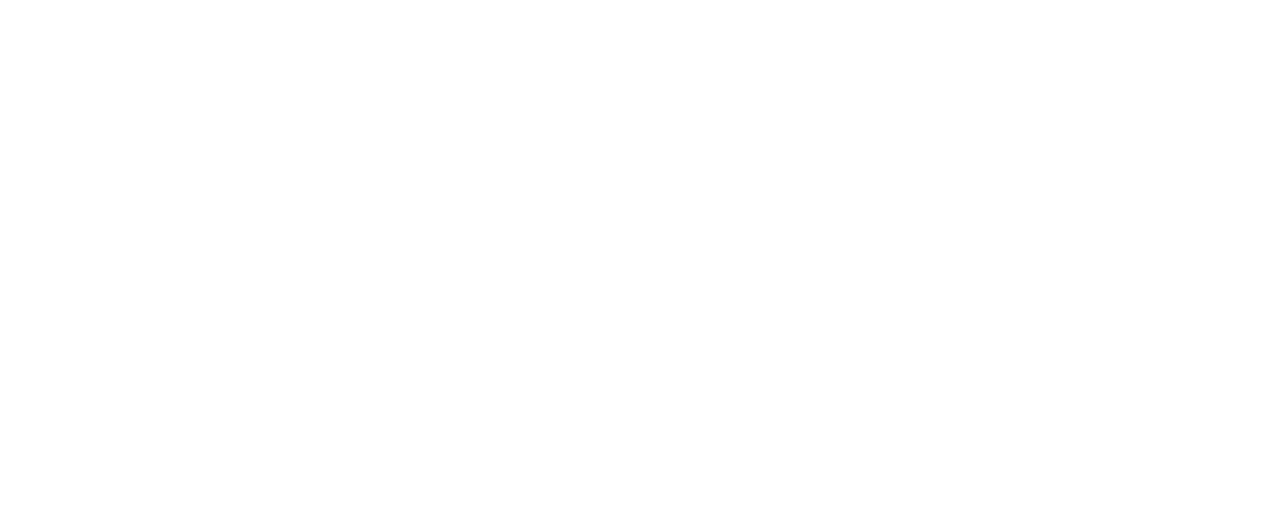
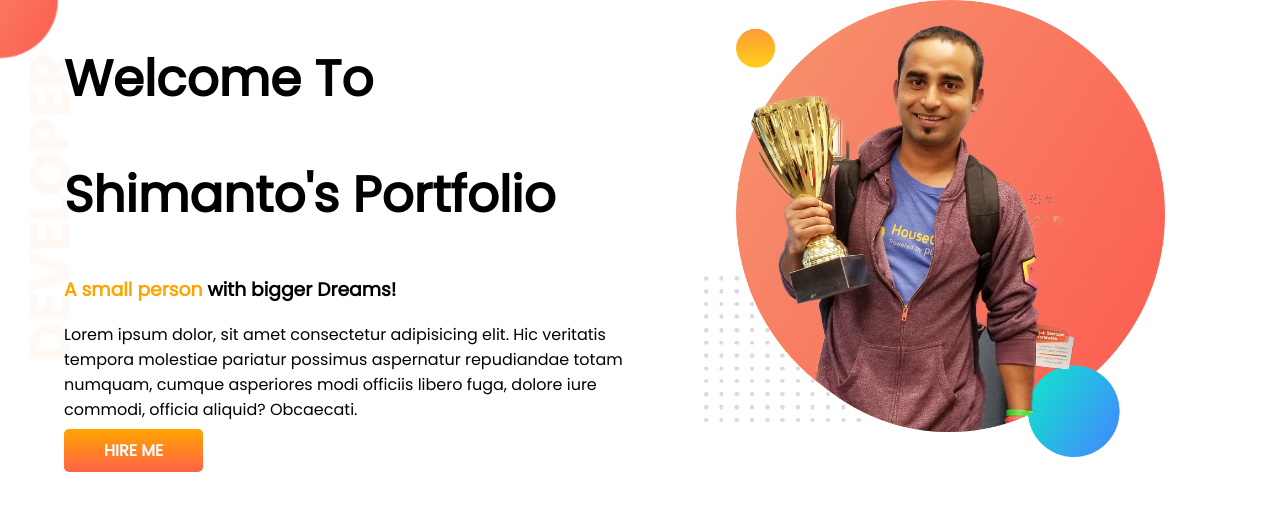
Before and after one commit to Shimanta12/developer-portfolio, a plain HTML site: page index.html in a window 1280 px wide. Drawn offline with Linux system fonts and the light colour scheme.

Commit message:
top banner added

```diff
--- a/index.html
+++ b/index.html
@@ -1,13 +1,32 @@
 <!DOCTYPE html>
 <html lang="en">
+
 <head>
     <meta charset="UTF-8">
     <meta http-equiv="X-UA-Compatible" content="IE=edge">
     <meta name="viewport" content="width=device-width, initial-scale=1.0">
     <title>Shimanto's Portfolio</title>
+    <link rel="preconnect" href="https://fonts.googleapis.com">
+    <link rel="preconnect" href="https://fonts.gstatic.com" crossorigin>
+    <link href="https://fonts.googleapis.com/css2?family=Poppins&display=swap" rel="stylesheet">
     <link rel="stylesheet" href="style.css">
 </head>
+
 <body>
+    <section class="top-banner">
+        <div class="half-width">
+            <h1>Welcome To</h1>
+            <h1>Shimanto's Portfolio</h1>
+            <h3><span class="orange-color">A small person</span> with bigger Dreams!</h3>
+            <p>Lorem ipsum dolor, sit amet consectetur adipisicing elit. Hic veritatis tempora molestiae pariatur
+                possimus aspernatur repudiandae totam numquam, cumque asperiores modi officiis libero fuga, dolore iure
+                commodi, officia aliquid? Obcaecati.</p>
+            <a class="link-button" href="#" target="_blank">HIRE ME</a>
+        </div>
+        <div class="half-width">
+            <img src="images/jhankar.png" alt="">
+        </div>
+    </section>
+</body>
 
-</body>
 </html>
--- a/style.css
+++ b/style.css
@@ -0,0 +1,32 @@
+body{
+    margin: 0;
+    font-family: 'Poppins', sans-serif;
+}
+h1{
+    font-size: 50px;
+}
+.orange-color{
+    color: orange;
+}
+section{
+    display: flex;
+}
+.half-width{
+    width: 50%;
+    padding-left:5%;
+}
+.half-width img{
+    width: 80%;
+}
+.link-button{
+    text-decoration: none;
+    color: white;
+    font-weight: 700;
+    background-image: linear-gradient(orange, tomato);
+    padding: 10px 40px;
+    border-radius:5px;
+}
+.top-banner{
+    background-image: url(images/top-banner.png);
+    background-repeat: no-repeat;
+}
```
Also changed, not shown: images/dream-bg.png (added), images/exp-bg.png (added), images/jhankar.png (added), images/jhankar2.png (added), images/my-bg.png (added), images/my-bg2.png (added), images/top-banner.png (added).
